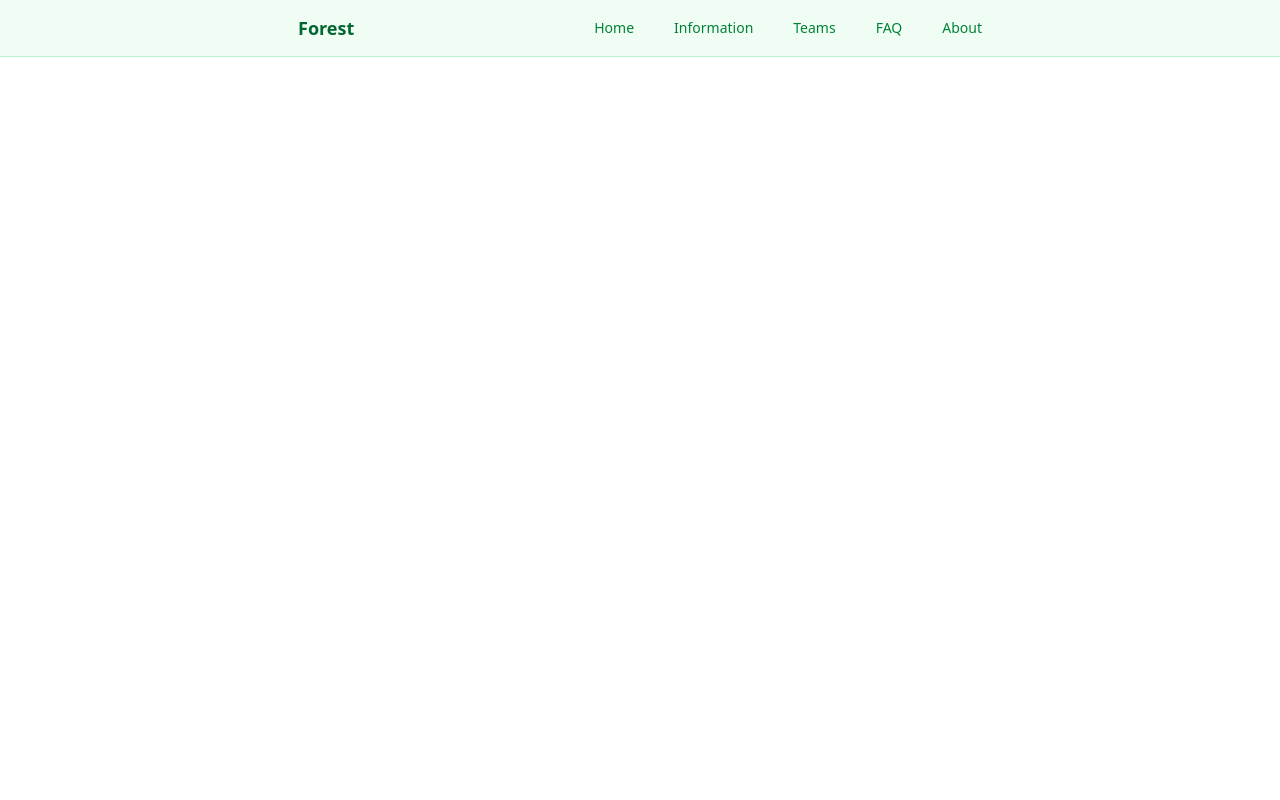
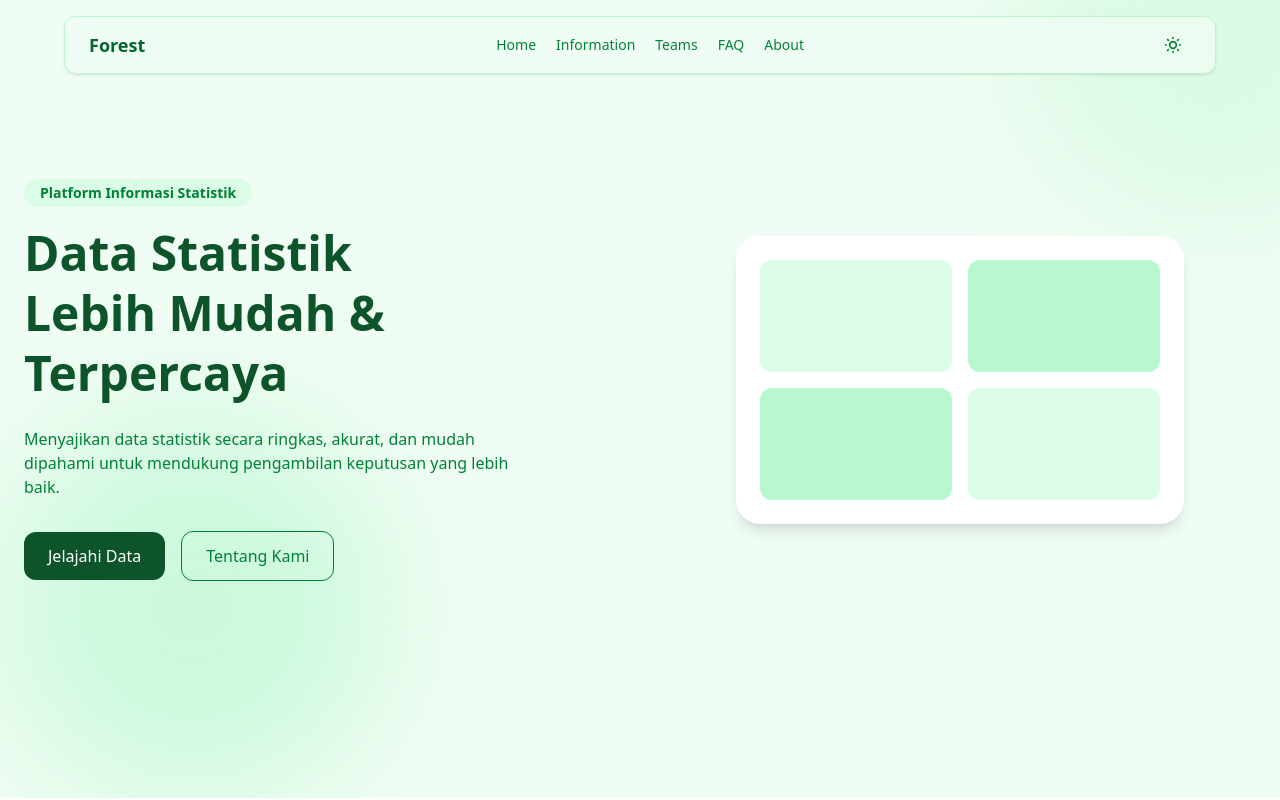
Before and after one commit to MuhammadRaffaFadellah/forest, a website: page index.html in a window 1280 px wide. Drawn offline with nearby package versions, Linux system fonts and the light colour scheme; a web font is replaced by a local one.

Commit message:
second commit, fixing web nav and adding hero section

```diff
--- a/index.html
+++ b/index.html
@@ -19,35 +19,46 @@
 
 <body>
     <!-- Navbar section-->
-    <nav class="sticky top-0 z-50 bg-green-50 border-b border-green-200">
+    <nav
+        class="sticky top-4 z-50 bg-green-50/80 backdrop-blur-sm border border-green-200 shadow-sm rounded-xl mx-4 md:mx-8 lg:mx-16">
         <div class="max-w-7xl mx-auto px-6">
-            <div class="flex h-14 items-center justify-center gap-60">
+            <div class="flex h-14 items-center justify-center">
 
                 <!-- Website Brand -->
-                <div class="flex items-center gap-2">
+                <div class="flex items-center gap-2 mr-auto">
                     <a href="/" class="text-lg font-semibold text-green-800 tracking-light">
                         Forest
                     </a>
                 </div>
 
                 <!-- Nav Links -->
-                <div class="hidden md:flex items-center gap-10">
-                    <a href="#" class="text-sm text-green-700 hover:text-green-900 transition">
+                <div class="hidden md:flex items-center gap-5">
+                    <a href="/" class="nav-link text-sm text-green-700 hover:text-green-900 transition">
                         Home
                     </a>
-                    <a href="#" class="text-sm text-green-700 hover:text-green-900 transition">
+                    <a href="#information" class="nav-link text-sm text-green-700 hover:text-green-900 transition">
                         Information
                     </a>
-                    <a href="#" class="text-sm text-green-700 hover:text-green-900 transition">
+                    <a href="#teams" class="nav-link text-sm text-green-700 hover:text-green-900 transition">
                         Teams
                     </a>
-                    <a href="#" class="text-sm text-green-700 hover:text-green-900 transition">
+                    <a href="#faq" class="nav-link text-sm text-green-700 hover:text-green-900 transition">
                         FAQ
                     </a>
-                    <a href="#" class="text-sm text-green-700 hover:text-green-900 transition">
+                    <a href="#about" class="nav-link text-sm text-green-700 hover:text-green-900 transition">
                         About
                     </a>
                 </div>
+
+                <!-- Theme Toggle Button -->
+                <button id="theme-toggle" class="ml-auto inline-flex items-center justify-center rounded-md p-2
+                    text-green-700 hover:bg-green-100 cursor-pointer transition">
+                    <svg xmlns="http://www.w3.org/2000/svg" class="h-5 w-5" fill="none" viewBox="0 0 24 24"
+                        stroke="currentColor">
+                        <path stroke-linecap="round" stroke-linejoin="round" stroke-width="2"
+                            d="M12 3v1m0 16v1m9-9h-1M4 12H3m15.364 6.364l-.707-.707M6.343 6.343l-.707-.707m12.728 0l-.707.707M6.343 17.657l-.707.707M16 12a4 4 0 11-8 0 4 4 0 018 0z" />
+                    </svg>
+                </button>
             </div>
 
             <!-- Mobile Button -->
@@ -82,6 +93,65 @@
         </div>
     </nav>
 
+    <!-- Hero Section -->
+    <section id="hero" class="relative min-h-[calc(100vh+2.25rem)] flex items-center bg-green-50 overflow-hidden -mt-24">
+
+        <!-- Background Accent -->
+        <div class="absolute inset-0">
+            <div class="absolute -top-32 -right-32 w-96 h-96 bg-green-200/40 rounded-full blur-3xl"></div>
+            <div class="absolute bottom-0 left-0 w-96 h-96 bg-green-300/30 rounded-full blur-3xl"></div>
+        </div>
+
+        <!-- Content -->
+        <div class="relative z-10 max-w-7xl mx-auto px-6">
+            <div class="grid md:grid-cols-2 gap-12 items-center">
+
+                <!-- Text -->
+                <div>
+                    <span
+                        class="inline-block mb-4 text-sm font-semibold text-green-700 bg-green-100 px-4 py-1 rounded-full">
+                        Platform Informasi Statistik
+                    </span>
+
+                    <h1 class="text-4xl md:text-5xl font-bold text-green-900 leading-tight mb-6">
+                        Data Statistik <br>
+                        Lebih Mudah & Terpercaya
+                    </h1>
+
+                    <p class="text-green-700 mb-8 max-w-lg">
+                        Menyajikan data statistik secara ringkas, akurat, dan mudah dipahami
+                        untuk mendukung pengambilan keputusan yang lebih baik.
+                    </p>
+
+                    <div class="flex items-center gap-4">
+                        <a href="#information"
+                            class="px-6 py-3 bg-green-900 text-white rounded-xl hover:bg-green-800 transition">
+                            Jelajahi Data
+                        </a>
+                        <a href="#about"
+                            class="px-6 py-3 border border-green-700 text-green-700 rounded-xl hover:bg-green-100 transition">
+                            Tentang Kami
+                        </a>
+                    </div>
+                </div>
+
+                <!-- Illustration / Image -->
+                <div class="hidden md:flex justify-center">
+                    <div class="w-full max-w-md bg-white rounded-3xl shadow-lg p-6">
+                        <div class="grid grid-cols-2 gap-4">
+                            <div class="h-28 bg-green-100 rounded-xl"></div>
+                            <div class="h-28 bg-green-200 rounded-xl"></div>
+                            <div class="h-28 bg-green-200 rounded-xl"></div>
+                            <div class="h-28 bg-green-100 rounded-xl"></div>
+                        </div>
+                    </div>
+                </div>
+
+            </div>
+        </div>
+    </section>
+
+
     <!-- Main section -->
     <main></main>
 
@@ -89,4 +159,6 @@
     <footer></footer>
 </body>
 
+<script src="script.js"></script>
+
 </html>
--- /dev/null
+++ b/package.json
@@ -0,0 +1,5 @@
+{
+  "dependencies": {
+    "tailwindcss": "^4.1.18"
+  }
+}
--- /dev/null
+++ b/script.js
@@ -0,0 +1,13 @@
+// NAvbar active class script
+const links = document.querySelectorAll(".nav-link");
+const currentPath = window.location.pathname;
+
+links.forEach(link => {
+    if (link.getAttribute("href") === currentPath) {
+        link.classList.add("active", "font-semibold", "text-green-900", "bg-green-200", "px-3", "py-2", "rounded-md");
+    } else {
+        link.classList.remove("active");
+    }
+});
+
+//
```
Also changed, not shown: 1 other file.
